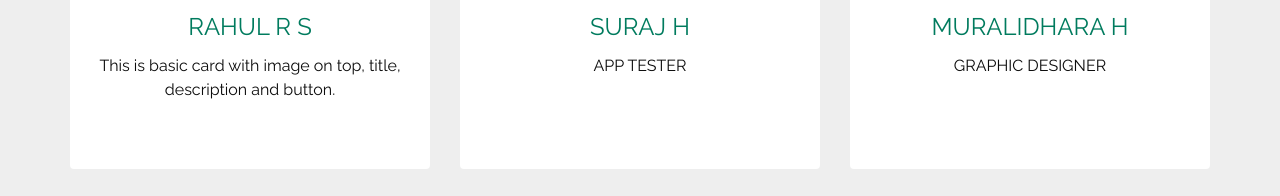
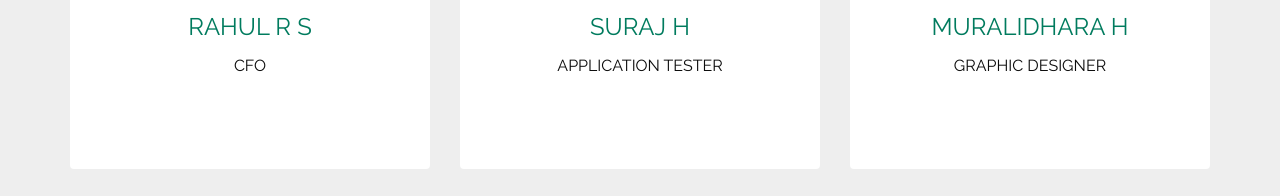
Before and after one commit to darshn-n/Opportunes-Website, a plain HTML site: page index.html in a window 1280 px wide. Shown: the part 4304-4500 px from the top of the page. Drawn offline with nearby package versions, Linux system fonts and the light colour scheme; a script that the page names is missing.

Commit message:
Some changes made.

```diff
--- a/index.html
+++ b/index.html
@@ -682,7 +682,7 @@
                                 <div class="card-body text-center">
                                     <p><img class=" img-fluid" src="https://sunlimetech.com/portfolio/boot4menu/assets/imgs/team/img_04.jpg" alt="card image"></p>
                                     <h4 class="card-title">RAHUL R S</h4>
-                                    <p class="card-text">This is basic card with image on top, title, description and button.</p>
+                                    <p class="card-text">CFO</p>
                                 </div>
                             </div>
                         </div>
@@ -724,7 +724,7 @@
                                 <div class="card-body text-center">
                                     <p><img class=" img-fluid" src="https://www.dmarge.com/wp-content/uploads/2021/01/dwayne-the-rock-.jpg" alt="card image"></p>
                                     <h4 class="card-title">SURAJ H</h4>
-                                    <p class="card-text">APP TESTER</p>
+                                    <p class="card-text">APPLICATION TESTER</p>
                                 </div>
                             </div>
                         </div>
```
